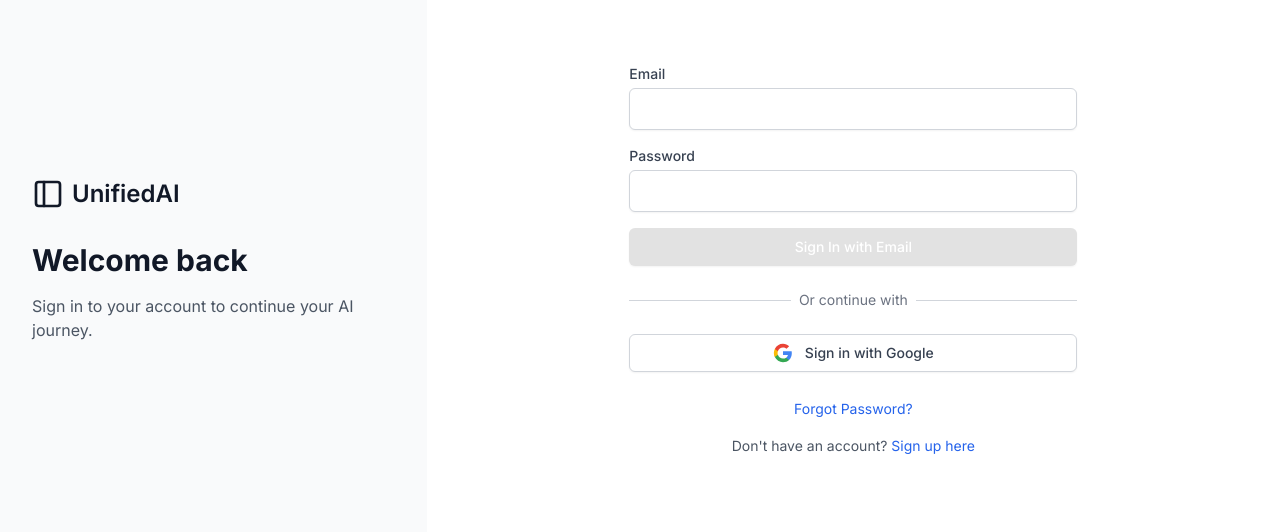
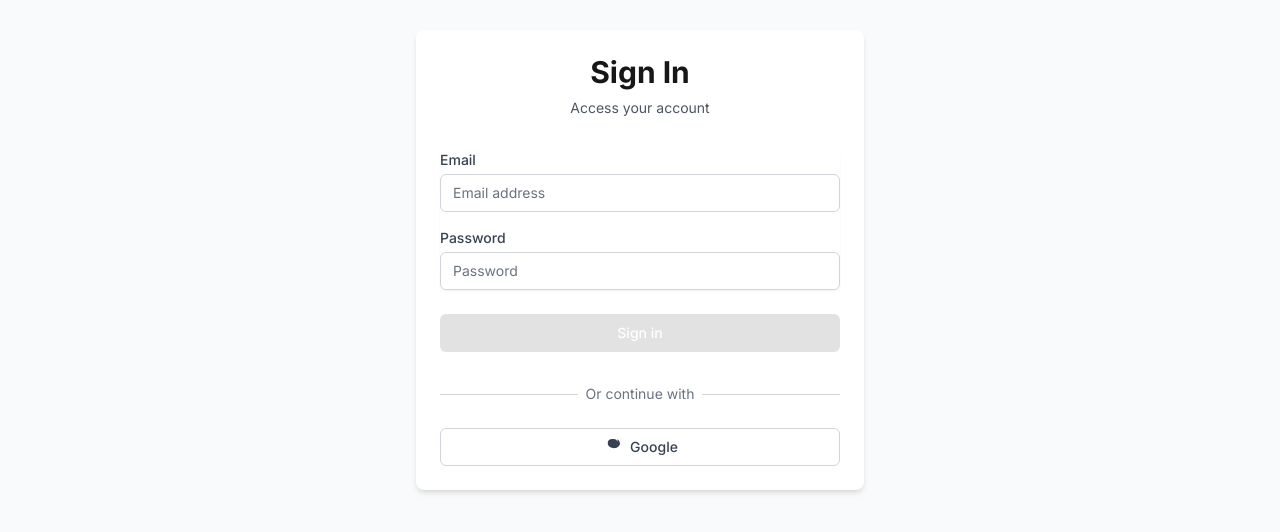
Before and after one commit to sarminvictor/UnifiedAI, a Next.js app: page /auth/signin in a window 1280 px wide. Shown: the part 140-672 px from the top of the page. Built offline with nearby package versions, Linux system fonts and the light colour scheme.

Commit message:
Deploy 3-13

```diff
--- a/app/auth/signin/page.tsx
+++ b/app/auth/signin/page.tsx
@@ -1,159 +1,131 @@
 'use client';
 
 import { useState } from 'react';
-import { useRouter } from 'next/navigation';
 import { signIn } from 'next-auth/react';
-import Link from 'next/link';
-import { PanelLeft } from 'lucide-react';
+import { useRouter, useSearchParams } from 'next/navigation';
 
 export default function SignIn() {
   const router = useRouter();
+  const searchParams = useSearchParams();
+  const callbackUrl = searchParams.get('callbackUrl') || '/';
   const [email, setEmail] = useState('');
   const [password, setPassword] = useState('');
   const [error, setError] = useState('');
+  const [isLoading, setIsLoading] = useState(false);
 
-  const handleCredentialsSignIn = async (e: React.FormEvent) => {
+  const handleSubmit = async (e: React.FormEvent) => {
     e.preventDefault();
+    setIsLoading(true);
     setError('');
 
     try {
       const result = await signIn('credentials', {
-        email: email,
-        password: password,
         redirect: false,
-        callbackUrl: '/',
+        email,
+        password,
+        callbackUrl,
       });
 
       if (result?.error) {
         setError(result.error);
-      } else if (result?.ok) {
-        router.push('/');
+        setIsLoading(false);
+      } else if (result?.url) {
+        router.push(result.url);
       }
     } catch (error) {
       console.error('Sign in error:', error);
-      setError('Something went wrong. Please try again.');
+      setError('An unexpected error occurred. Please try again.');
+      setIsLoading(false);
     }
   };
 
-  const handleGoogleSignIn = async (e: React.MouseEvent<HTMLButtonElement>) => {
-    e.preventDefault();
-    try {
-      await signIn('google', { callbackUrl: '/' });
-    } catch (error) {
-      console.error('Google sign-in error:', error);
-      setError('Google sign-in failed.');
-    }
+  const handleGoogleSignIn = () => {
+    setIsLoading(true);
+    signIn('google', { callbackUrl });
   };
 
   return (
-    <div className="bg-white flex h-screen overflow-hidden">
-      {/* Left side - Branding and welcome message */}
-      <div className="hidden sm:flex sm:w-1/2 lg:w-1/3 bg-gray-50 items-center justify-center p-8">
-        <div className="max-w-md">
-          <div className="flex items-center mb-8">
-            <PanelLeft className="w-8 h-8 text-gray-900" />
-            <h1 className="ml-2 text-2xl font-semibold text-gray-900">UnifiedAI</h1>
+    <div className="flex min-h-screen items-center justify-center bg-gray-50 px-4">
+      <div className="w-full max-w-md space-y-8 rounded-lg bg-white p-6 shadow-md">
+        <div className="text-center">
+          <h1 className="text-3xl font-bold">Sign In</h1>
+          <p className="mt-2 text-sm text-gray-600">Access your account</p>
+        </div>
+
+        {error && (
+          <div className="rounded-md bg-red-50 p-4">
+            <div className="text-sm text-red-700">{error}</div>
           </div>
-          <h2 className="text-3xl font-bold text-gray-900 mb-4">Welcome back</h2>
-          <p className="text-gray-600">Sign in to your account to continue your AI journey.</p>
-        </div>
-      </div>
+        )}
 
-      {/* Right side - Sign in form */}
-      <div className="flex-1 flex items-center justify-center p-4 sm:p-8">
-        <div className="w-full max-w-md">
-          {/* Mobile logo */}
-          <div className="sm:hidden flex items-center justify-center mb-8">
-            <PanelLeft className="w-8 h-8 text-gray-900" />
-            <h1 className="ml-2 text-2xl font-semibold text-gray-900">UnifiedAI</h1>
-          </div>
-
-          {/* Sign-in Form */}
-          <form onSubmit={handleCredentialsSignIn} className="space-y-4">
+        <form className="mt-8 space-y-6" onSubmit={handleSubmit}>
+          <div className="space-y-4 rounded-md shadow-sm">
             <div>
-              <label htmlFor="email" className="block text-sm font-medium text-gray-700 mb-1">
+              <label htmlFor="email" className="block text-sm font-medium text-gray-700">
                 Email
               </label>
               <input
+                id="email"
+                name="email"
                 type="email"
-                id="email"
+                autoComplete="email"
+                required
+                className="relative mt-1 block w-full appearance-none rounded-md border border-gray-300 px-3 py-2 text-gray-900 placeholder-gray-500 focus:z-10 focus:border-blue-500 focus:outline-none focus:ring-blue-500 sm:text-sm"
+                placeholder="Email address"
                 value={email}
                 onChange={(e) => setEmail(e.target.value)}
-                className="w-full px-3 py-2 border border-gray-300 rounded-md shadow-sm focus:outline-none focus:ring-2 focus:ring-blue-500 focus:border-blue-500"
-                required
               />
             </div>
             <div>
-              <label htmlFor="password" className="block text-sm font-medium text-gray-700 mb-1">
+              <label htmlFor="password" className="block text-sm font-medium text-gray-700">
                 Password
               </label>
               <input
+                id="password"
+                name="password"
                 type="password"
-                id="password"
+                autoComplete="current-password"
+                required
+                className="relative mt-1 block w-full appearance-none rounded-md border border-gray-300 px-3 py-2 text-gray-900 placeholder-gray-500 focus:z-10 focus:border-blue-500 focus:outline-none focus:ring-blue-500 sm:text-sm"
+                placeholder="Password"
                 value={password}
                 onChange={(e) => setPassword(e.target.value)}
-                className="w-full px-3 py-2 border border-gray-300 rounded-md shadow-sm focus:outline-none focus:ring-2 focus:ring-blue-500 focus:border-blue-500"
-                required
               />
-            </div>
-            {error && (
-              <div className="text-sm text-red-600 bg-red-50 p-3 rounded-md">
-                {error}
-              </div>
-            )}
-            <button
-              type="submit"
-              className="w-full py-2 px-4 border border-transparent rounded-md shadow-sm text-sm font-medium text-white bg-blue-600 hover:bg-blue-700 focus:outline-none focus:ring-2 focus:ring-offset-2 focus:ring-blue-500 transition-colors duration-200"
-            >
-              Sign In with Email
-            </button>
-          </form>
-
-          {/* Divider */}
-          <div className="relative my-6">
-            <div className="absolute inset-0 flex items-center">
-              <div className="w-full border-t border-gray-300"></div>
-            </div>
-            <div className="relative flex justify-center text-sm">
-              <span className="px-2 bg-white text-gray-500">Or continue with</span>
             </div>
           </div>
 
-          {/* Google Sign-In Button */}
-          <button
-            onClick={handleGoogleSignIn}
-            className="w-full flex items-center justify-center gap-3 py-2 px-4 border border-gray-300 rounded-md shadow-sm text-sm font-medium text-gray-700 bg-white hover:bg-gray-50 focus:outline-none focus:ring-2 focus:ring-offset-2 focus:ring-blue-500 transition-colors duration-200"
-          >
-            <svg className="w-5 h-5" viewBox="0 0 24 24">
-              <path d="M22.56 12.25c0-.78-.07-1.53-.2-2.25H12v4.26h5.92c-.26 1.37-1.04 2.53-2.21 3.31v2.77h3.57c2.08-1.92 3.28-4.74 3.28-8.09z" fill="#4285f4" />
-              <path d="M12 23c2.97 0 5.46-.98 7.28-2.66l-3.57-2.77c-.98.66-2.23 1.06-3.71 1.06-2.86 0-5.29-1.93-6.16-4.53H2.18v2.84C3.99 20.53 7.7 23 12 23z" fill="#34a853" />
-              <path d="M5.84 14.09c-.22-.66-.35-1.36-.35-2.09s.13-1.43.35-2.09V7.07H2.18C1.43 8.55 1 10.22 1 12s.43 3.45 1.18 4.93l2.85-2.22.81-.62z" fill="#fbbc05" />
-              <path d="M12 5.38c1.62 0 3.06.56 4.21 1.64l3.15-3.15C17.45 2.09 14.97 1 12 1 7.7 1 3.99 3.47 2.18 7.07l3.66 2.84c.87-2.6 3.3-4.53 6.16-4.53z" fill="#ea4335" />
-            </svg>
-            Sign in with Google
-          </button>
+          <div>
+            <button
+              type="submit"
+              disabled={isLoading}
+              className="group relative flex w-full justify-center rounded-md border border-transparent bg-blue-600 px-4 py-2 text-sm font-medium text-white hover:bg-blue-700 focus:outline-none focus:ring-2 focus:ring-blue-500 focus:ring-offset-2 disabled:opacity-50"
+            >
+              {isLoading ? 'Signing in...' : 'Sign in'}
+            </button>
+          </div>
+        </form>
 
-          {/* Links */}
-          <div className="mt-6 space-y-4 text-center">
-            <div>
-              <a
-                href="/auth/forgot-password"
-                className="text-sm text-blue-600 hover:text-blue-500 transition-colors duration-200 cursor-pointer"
-              >
-                Forgot Password?
-              </a>
+        <div className="mt-6">
+          <div className="relative">
+            <div className="absolute inset-0 flex items-center">
+              <div className="w-full border-t border-gray-300" />
             </div>
-            <div>
-              <p className="text-sm text-gray-600">
-                Don't have an account?{' '}
-                <a
-                  href="/auth/signup"
-                  className="text-blue-600 hover:text-blue-500 transition-colors duration-200 cursor-pointer"
-                >
-                  Sign up here
-                </a>
-              </p>
+            <div className="relative flex justify-center text-sm">
+              <span className="bg-white px-2 text-gray-500">Or continue with</span>
             </div>
+          </div>
+
+          <div className="mt-6">
+            <button
+              onClick={handleGoogleSignIn}
+              disabled={isLoading}
+              className="group relative flex w-full justify-center rounded-md border border-gray-300 bg-white px-4 py-2 text-sm font-medium text-gray-700 hover:bg-gray-50 focus:outline-none focus:ring-2 focus:ring-blue-500 focus:ring-offset-2 disabled:opacity-50"
+            >
+              <svg className="mr-2 h-5 w-5" aria-hidden="true" fill="currentColor" viewBox="0 0 20 20">
+                <path d="M15.545 6.558a9.42 9.42 0 0 0-.139-1.626c-.18-1.209-.768-2.004-1.693-2.485-.274-.142-.572-.24-.879-.294A6.294 6.294 0 0 0 11.597 2H10a6.34 6.34 0 0 0-1.233.125c-.324.062-.642.167-.95.312-.307.145-.587.344-.837.584-.25.24-.463.516-.636.833-.174.317-.312.656-.412 1.017a6.727 6.727 0 0 0-.139 1.626c0 .627.16 1.271.462 1.832.301.56.742 1.05 1.313 1.47.57.42 1.262.755 2.044.976a10.292 10.292 0 0 0 2.49.365c.412 0 .841-.04 1.252-.125.411-.086.805-.217 1.17-.366a5.821 5.821 0 0 0 1.84-1.131c.559-.473.967-.96 1.216-1.458.249-.5.374-1.063.374-1.689 0-.549-.12-1.116-.371-1.697-.43-.98-1.249-1.813-2.267-2.38v.003Z" />
+              </svg>
+              Google
+            </button>
           </div>
         </div>
       </div>
--- a/app/auth/signout/page.tsx
+++ b/app/auth/signout/page.tsx
@@ -1,24 +1,48 @@
 'use client';
 
+import { useState } from 'react';
 import { signOut } from 'next-auth/react';
 import { useRouter } from 'next/navigation';
-import { useEffect } from 'react';
 
-export default function SignOutPage() {
+export default function SignOut() {
   const router = useRouter();
+  const [isLoading, setIsLoading] = useState(false);
 
-  useEffect(() => {
-    const signOutUser = async () => {
-      await signOut();
-      router.push('/auth/signin');
-    };
+  const handleSignOut = async () => {
+    setIsLoading(true);
+    await signOut({ redirect: false });
+    router.push('/');
+  };
 
-    signOutUser();
-  }, [router]);
+  const handleCancel = () => {
+    router.back();
+  };
 
   return (
-    <div>
-      <h1>Signing out...</h1>
+    <div className="flex min-h-screen items-center justify-center bg-gray-50 px-4">
+      <div className="w-full max-w-md rounded-lg bg-white p-8 shadow-md">
+        <div className="text-center">
+          <h1 className="text-3xl font-bold">Sign Out</h1>
+          <p className="mt-2 text-gray-600">Are you sure you want to sign out?</p>
+
+          <div className="mt-8 space-y-4">
+            <button
+              onClick={handleSignOut}
+              disabled={isLoading}
+              className="w-full rounded-md bg-red-600 px-4 py-2 text-sm font-medium text-white hover:bg-red-700 focus:outline-none focus:ring-2 focus:ring-red-500 focus:ring-offset-2 disabled:opacity-50"
+            >
+              {isLoading ? 'Signing out...' : 'Sign out'}
+            </button>
+            <button
+              onClick={handleCancel}
+              disabled={isLoading}
+              className="w-full rounded-md border border-gray-300 bg-white px-4 py-2 text-sm font-medium text-gray-700 hover:bg-gray-50 focus:outline-none focus:ring-2 focus:ring-blue-500 focus:ring-offset-2 disabled:opacity-50"
+            >
+              Cancel
+            </button>
+          </div>
+        </div>
+      </div>
     </div>
   );
 }
```
Also changed, not shown: app/api/auth/signin/route.ts (+22 -25 lines), app/auth/error/page.tsx (added, +67 -0 lines).
